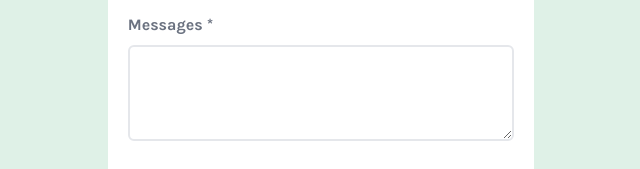
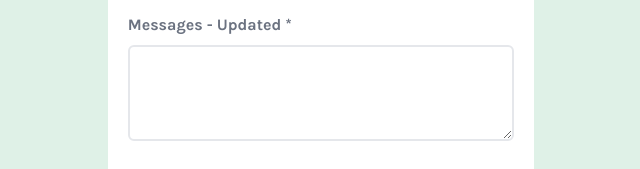
Before and after one commit to 0xDonnie7/Frontend-Login-form, a website: page index.html in a window 1280 px wide. Shown: the part 395-564 px from the top of the page, 319-959 px from the left. Drawn offline with Linux system fonts and the light colour scheme.

Commit message:
style: changed message field label

```diff
--- a/index.html
+++ b/index.html
@@ -56,7 +56,7 @@
         <h1 class="error">Please select a query type</h1>
       </div>
       <div class="input-wrapper errorMessage md:col-span-2">
-        <label for="message">Messages <span>*</span></label>
+        <label for="message">Messages - Updated <span>*</span></label>
         <textarea class="h-24 requiredText" name="message"></textarea>
         <h1 class="error">This field is required</h1>
       </div>
```
